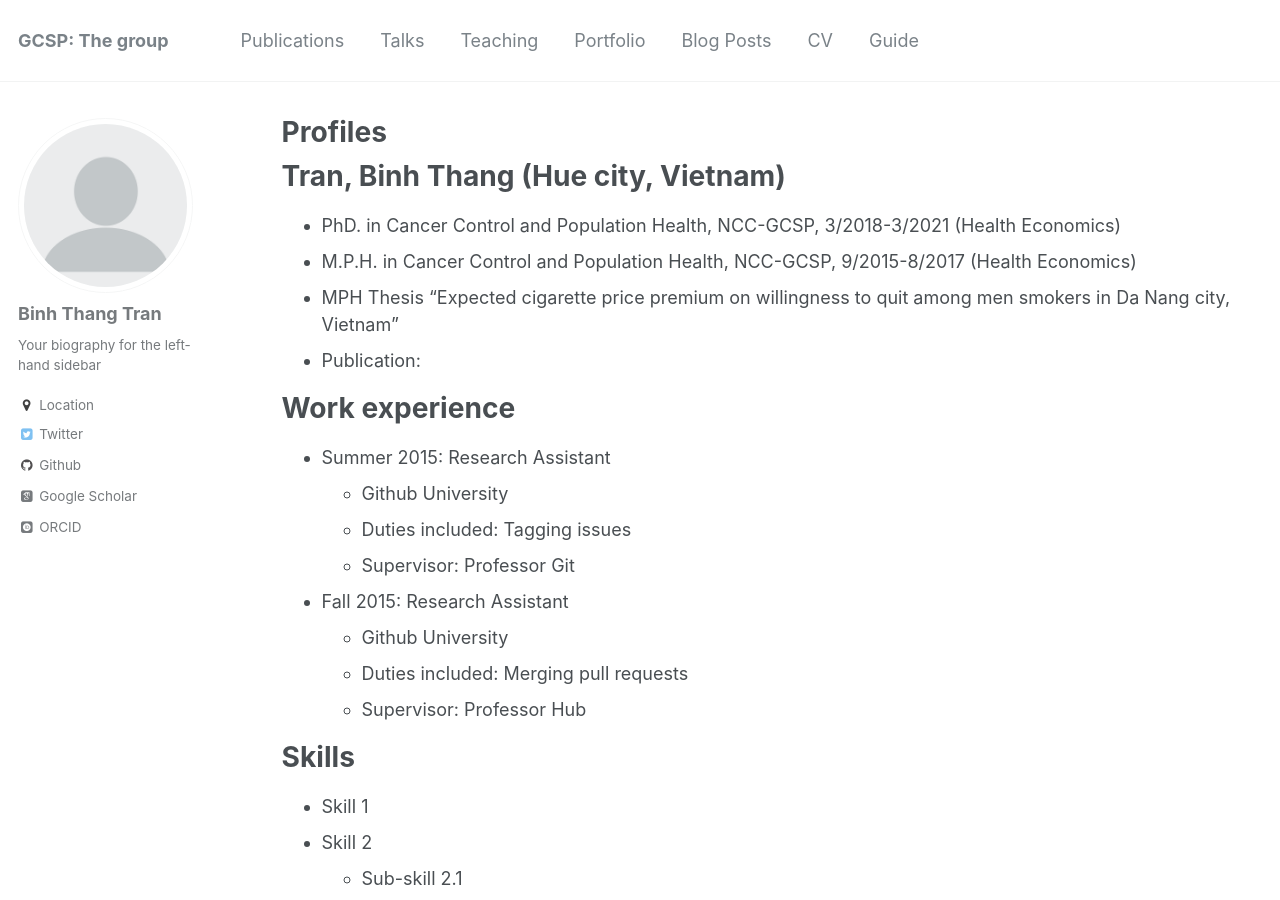
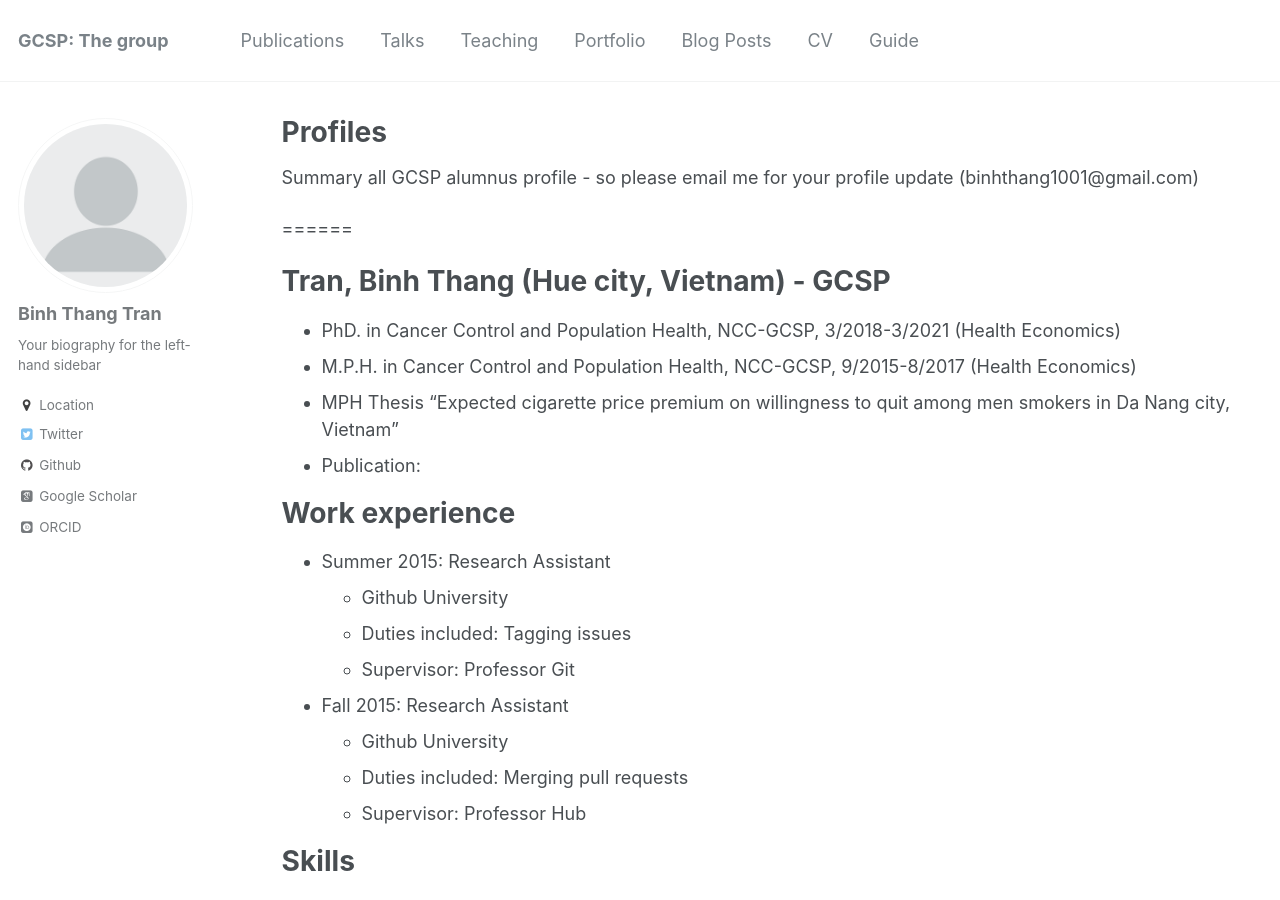
Before and after one commit to kklot/gcsp, a Jekyll site: the page built from _pages/cv.md, in a window 1280 px wide and 900 px high. Built offline with Jekyll 4.4.1, drawn with Linux system fonts in a browser that asks for light colours; some web fonts are replaced.

Commit message:
Update cv.md

```diff
--- a/_pages/cv.md
+++ b/_pages/cv.md
@@ -9,7 +9,11 @@ redirect_from:
 
 {% include base_path %}
 
-Tran, Binh Thang (Hue city, Vietnam)
+Summary all GCSP alumnus profile - so please email me for your profile update (binhthang1001@gmail.com)
+
+======
+
+Tran, Binh Thang (Hue city, Vietnam) - GCSP
 ======
 * PhD. in Cancer Control and Population Health, NCC-GCSP, 3/2018-3/2021  (Health Economics)
 * M.P.H. in Cancer Control and Population Health, NCC-GCSP, 9/2015-8/2017  (Health Economics)
```
